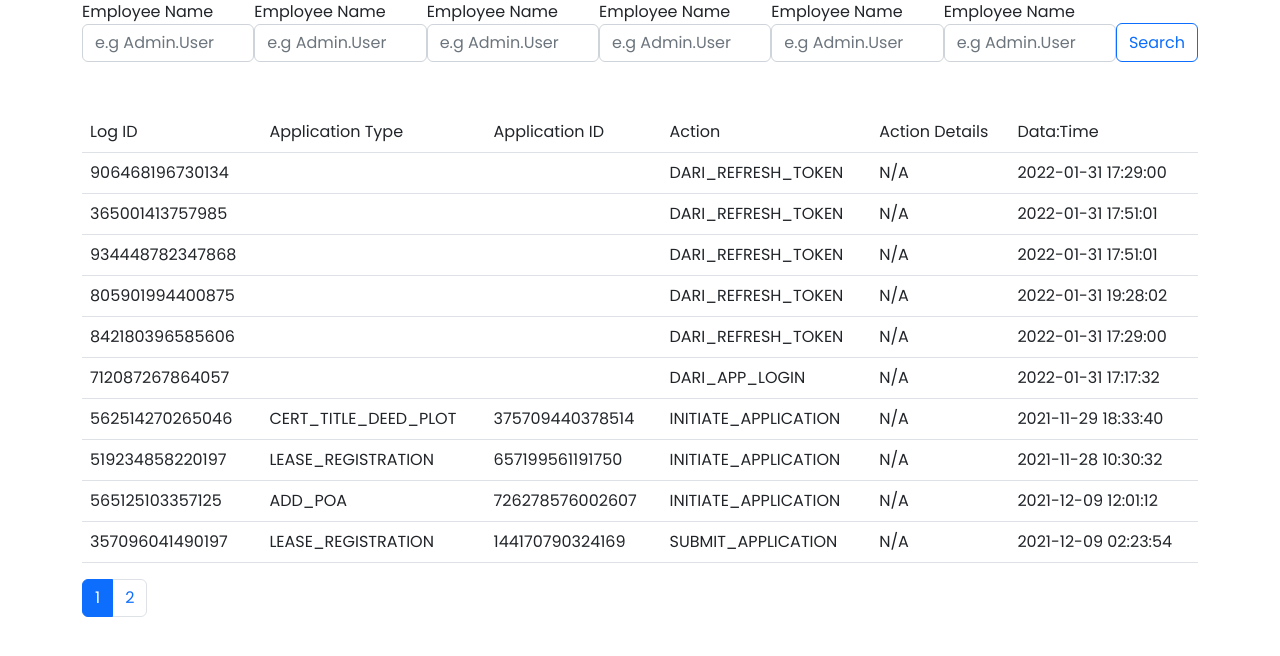
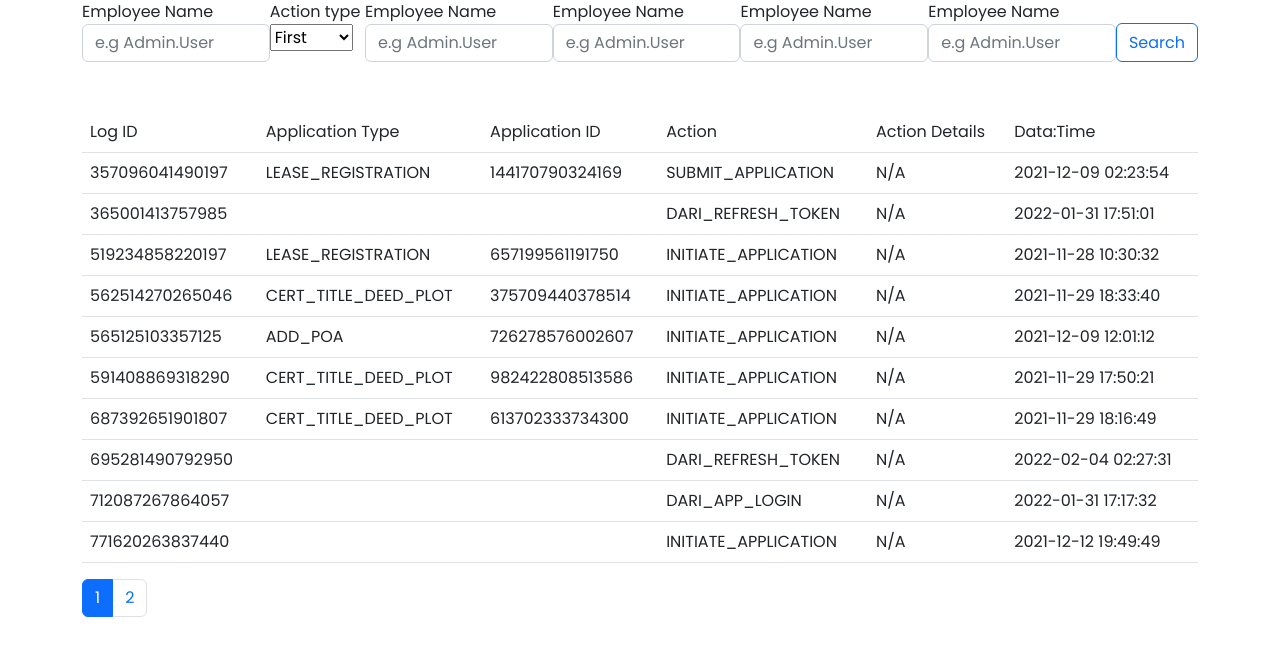
Before and after one commit to SuleimanZhukov/logger-search, a React (Create React App) app: page / in a window 1280 px wide. Shown: the top 656 px of the page. Built offline with nearby package versions, Linux system fonts and the light colour scheme.

Commit message:
sorting done

```diff
--- a/src/App.js
+++ b/src/App.js
@@ -4,46 +4,61 @@ import { paginate } from "./utils/paginate";
 import Pagination from "./components/pagination";
 import Header from "./components/header";
 import Table from "./components/table";
+import _ from "lodash";
 import "./css/App.css";
 
 function App() {
-  const [data, setData] = useState([]);
+  const [data, setData] = useState(getData);
   const [pageSize, setPageSize] = useState(10);
   const [currentPage, setCurrentPage] = useState(1);
-  const [sortColumn, setSortColumn] = useState({ column: "", order: "asc" });
+  const [sortColumn, setSortColumn] = useState({
+    column: "logId",
+    order: "asc",
+  });
 
   const [searchInput, setSearchInput] = useState({ employeeName: 0 });
 
   useEffect(() => {
-    setData(getData);
-  }, []);
-
-  const handleOnChange = (e) => {
-    setSearchInput({ employeeName: parseInt(e.target.value) });
-    setCurrentPage(1);
-  };
-
-  const handleSearch = () => {
     const filtered = searchInput.employeeName
       ? data.filter((i) => i.logId === searchInput.employeeName)
       : data;
-    setData(filtered);
+
+    const sorted = _.orderBy(filtered, [sortColumn.column], [sortColumn.order]);
+
+    setData(sorted);
+  }, [searchInput, sortColumn]);
+
+  const handleSearch = (e, name) => {
+    e.preventDefault();
+
+    setSearchInput({
+      employeeName: name === "" ? 0 : parseInt(name),
+    });
+    setCurrentPage(1);
   };
 
   const handlePageChange = (page) => {
     setCurrentPage(page);
   };
 
-  const handleSort = (column) => {
-    console.log(column);
+  const handleSort = (newSortColumn) => {
+    setSortColumn(newSortColumn);
+    // const newSortColumn = { ...sortColumn };
+    // if (newSortColumn.column === column) {
+    //   newSortColumn.order = sortColumn.order === "asc" ? "desc" : "asc";
+    // } else {
+    //   newSortColumn.column = column;
+    //   newSortColumn.order = "asc";
+    // }
+    // setSortColumn(newSortColumn);
   };
 
   const dataPage = paginate(data, currentPage, pageSize);
 
   return (
     <div className="container">
-      <Header handleSearch={handleSearch} handleOnChange={handleOnChange} />
-      <Table data={dataPage} onSort={handleSort} />
+      <Header handleSearch={handleSearch} />
+      <Table data={dataPage} sortColumn={sortColumn} onSort={handleSort} />
       <Pagination
         itemsCount={data.length}
         pageSize={pageSize}
--- a/src/components/dropdown.jsx
+++ b/src/components/dropdown.jsx
@@ -5,23 +5,11 @@ const Dropdown = (props) => {
 
   return (
     <div className="dropdown show">
-      <label htmlFor="dropdownMenuLink">{label}</label>
-      <a
-        className="btn btn-secondary dropdown-toggle"
-        role="button"
-        id="dropdownMenuLink"
-        data-toggle="dropdown"
-        aria-haspopup="true"
-        aria-expanded="false"
-      >
-        Choose
-      </a>
-
-      <div className="dropdown-menu" aria-labelledby="dropdownMenuLink">
-        <a className="dropdown-item">Action</a>
-        <a className="dropdown-item">Another action</a>
-        <a className="dropdown-item">Something else here</a>
-      </div>
+      <label>{label}</label>
+      <select>
+        <option value="first">First</option>
+        <option value="second">Second</option>
+      </select>
     </div>
   );
 };
--- a/src/components/header.jsx
+++ b/src/components/header.jsx
@@ -1,6 +1,7 @@
-import React from "react";
+import React, { useState } from "react";
 import InputComponent from "./inputComponent";
 import Dropdown from "./dropdown";
+import App from "../App";
 import "../css/header.css";
 
 const data = [
@@ -12,14 +13,21 @@ const data = [
   "Application ID",
 ];
 
-const Header = ({ handleSearch, handleOnChange }) => {
+const Header = ({ handleSearch }) => {
+  const [name, setName] = useState("");
+
   return (
-    <form className="form" onSubmit={handleSearch}>
-      <InputComponent
-        label={data[0]}
-        handleOnChange={(e) => handleOnChange(e)}
-      />
-      <InputComponent label={data[0]} />
+    <form className="form" onSubmit={(e) => handleSearch(e, name)}>
+      <div className="form-group">
+        <label htmlFor="input-field">Employee Name</label>
+        <input
+          className="form-control"
+          id="input-field"
+          placeholder="e.g Admin.User"
+          onChange={(e) => setName(e.target.value)}
+        />
+      </div>
+      <Dropdown label={data[1]} />
       <InputComponent label={data[0]} />
       <InputComponent label={data[0]} />
       <InputComponent label={data[0]} />
--- a/src/components/table.jsx
+++ b/src/components/table.jsx
@@ -1,16 +1,28 @@
 import React from "react";
 
-const Table = ({ data, onSort }) => {
+const Table = ({ data, sortColumn, onSort }) => {
+  const raiseSort = (column) => {
+    const newSortColumn = { ...sortColumn };
+    if (newSortColumn.column === column) {
+      newSortColumn.order = sortColumn.order === "asc" ? "desc" : "asc";
+    } else {
+      newSortColumn.column = column;
+      newSortColumn.order = "asc";
+    }
+
+    onSort(newSortColumn);
+  };
+
   return (
     <table className="table">
       <thead>
         <tr>
-          <th onClick={() => onSort("logId")}>Log ID</th>
-          <th onClick={() => onSort("applicationType")}>Application Type</th>
-          <th onClick={() => onSort("applicationId")}>Application ID</th>
-          <th onClick={() => onSort("actionType")}>Action</th>
-          <th onClick={() => onSort("")}>Action Details</th>
-          <th onClick={() => onSort("creationTimestamp")}>Data:Time</th>
+          <th onClick={() => raiseSort("logId")}>Log ID</th>
+          <th onClick={() => raiseSort("applicationType")}>Application Type</th>
+          <th onClick={() => raiseSort("applicationId")}>Application ID</th>
+          <th onClick={() => raiseSort("actionType")}>Action</th>
+          <th onClick={() => raiseSort("")}>Action Details</th>
+          <th onClick={() => raiseSort("creationTimestamp")}>Data:Time</th>
         </tr>
       </thead>
       <tbody>
```
